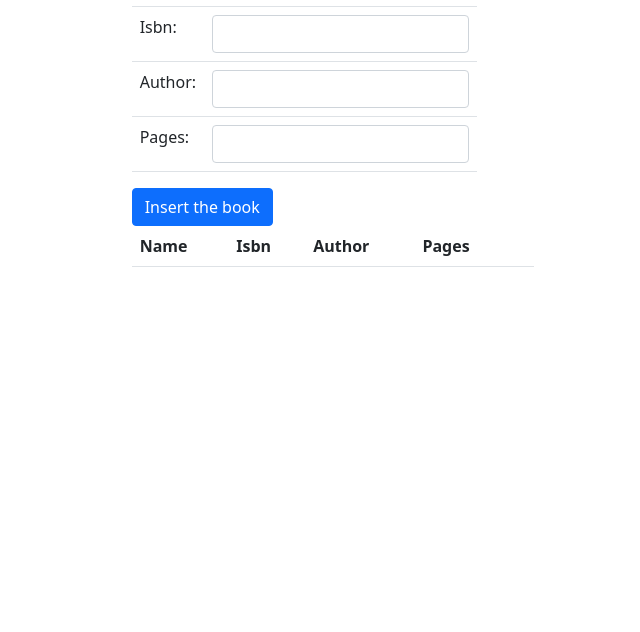
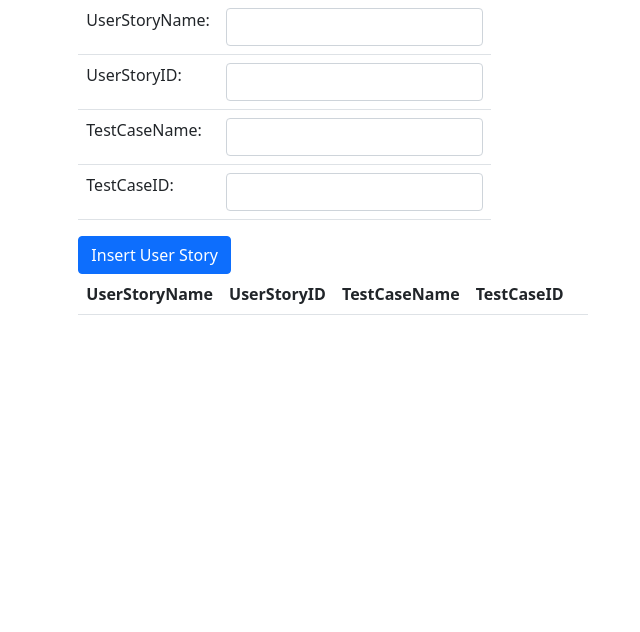
Before and after one commit to vcimen/BOOKS, a website: page public/index.html in a window 1280 px wide. Shown: the part 168-800 px from the top of the page, without its empty margins (307-947 px from the left). Drawn offline with nearby package versions, Linux system fonts and the light colour scheme; no server answers.

Commit message:
first commit

```diff
--- a/public/index.html
+++ b/public/index.html
@@ -10,37 +10,37 @@
 
 
   </head>
-  <body class="container-sm col-4 mt-5">
-    <h1 class="mb-4 text-center">Book Store App</h1>
+  <body class="container-sm col-5 mt-5">
+    <h1 class="mb-4 text-center">Test Case Management System</h1>
     <div>
       <table class="table input-group input-group-lg">
         <tr>
-          <td>Name:</td>
+          <td>UserStoryName:</td>
           <td><input type="text" class="form-control" ng-model="Name" /></td>
         </tr>
         <tr>
-          <td>Isbn:</td>
+          <td>UserStoryID:</td>
           <td><input type="text" class="form-control" ng-model="Isbn" /></td>
         </tr>
         <tr>
-          <td>Author:</td>
+          <td>TestCaseName:</td>
           <td><input type="text" class="form-control" ng-model="Author" /></td>
         </tr>
         <tr>
-          <td>Pages:</td>
+          <td>TestCaseID:</td>
           <td><input type="number" class="form-control" ng-model="Pages" /></td>
         </tr>
       </table>
-      <button class="btn btn-primary" ng-click="add_book()">Insert the book</button>
+      <button class="btn btn-primary" ng-click="add_book()">Insert User Story</button>
     </div>
 
     <div>
       <table class="table">
         <tr>
-          <th scope="col">Name</th>
-          <th scope="col">Isbn</th>
-          <th scope="col">Author</th>
-          <th scope="col">Pages</th>
+          <th scope="col">UserStoryName</th>
+          <th scope="col">UserStoryID</th>
+          <th scope="col">TestCaseName</th>
+          <th scope="col">TestCaseID</th>
           <th></th>
         </tr>
         <tr ng-repeat="book in books" >
--- a/server.js
+++ b/server.js
@@ -1,7 +1,7 @@
 var express = require("express");
 var bodyParser = require("body-parser");
 var app = express();
-var port = 5000 ;
+var port = 5010 ;
 app.use(express.static(__dirname + "/public"));
 app.use(bodyParser.json());
 require("./app/routes")(app);
```
